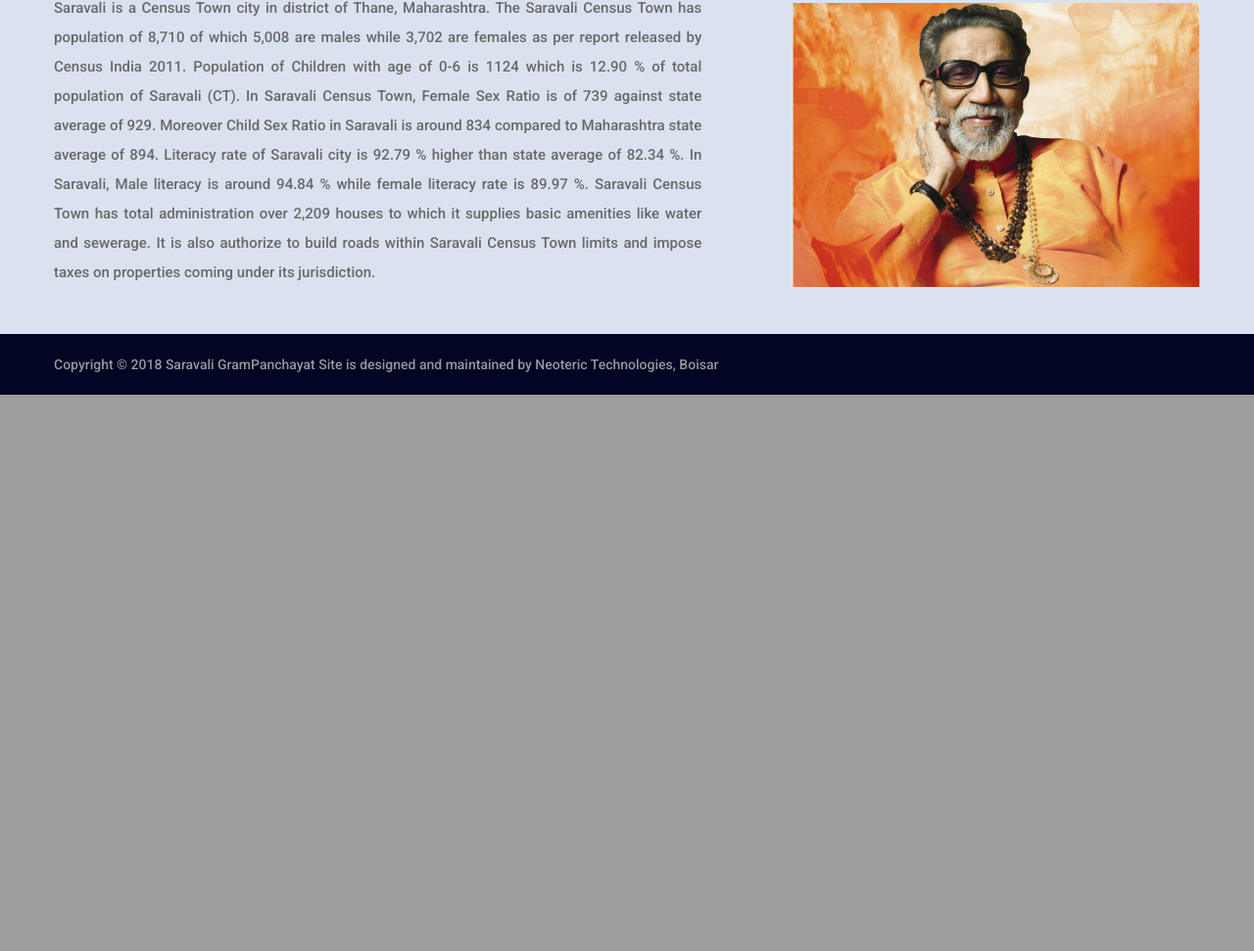
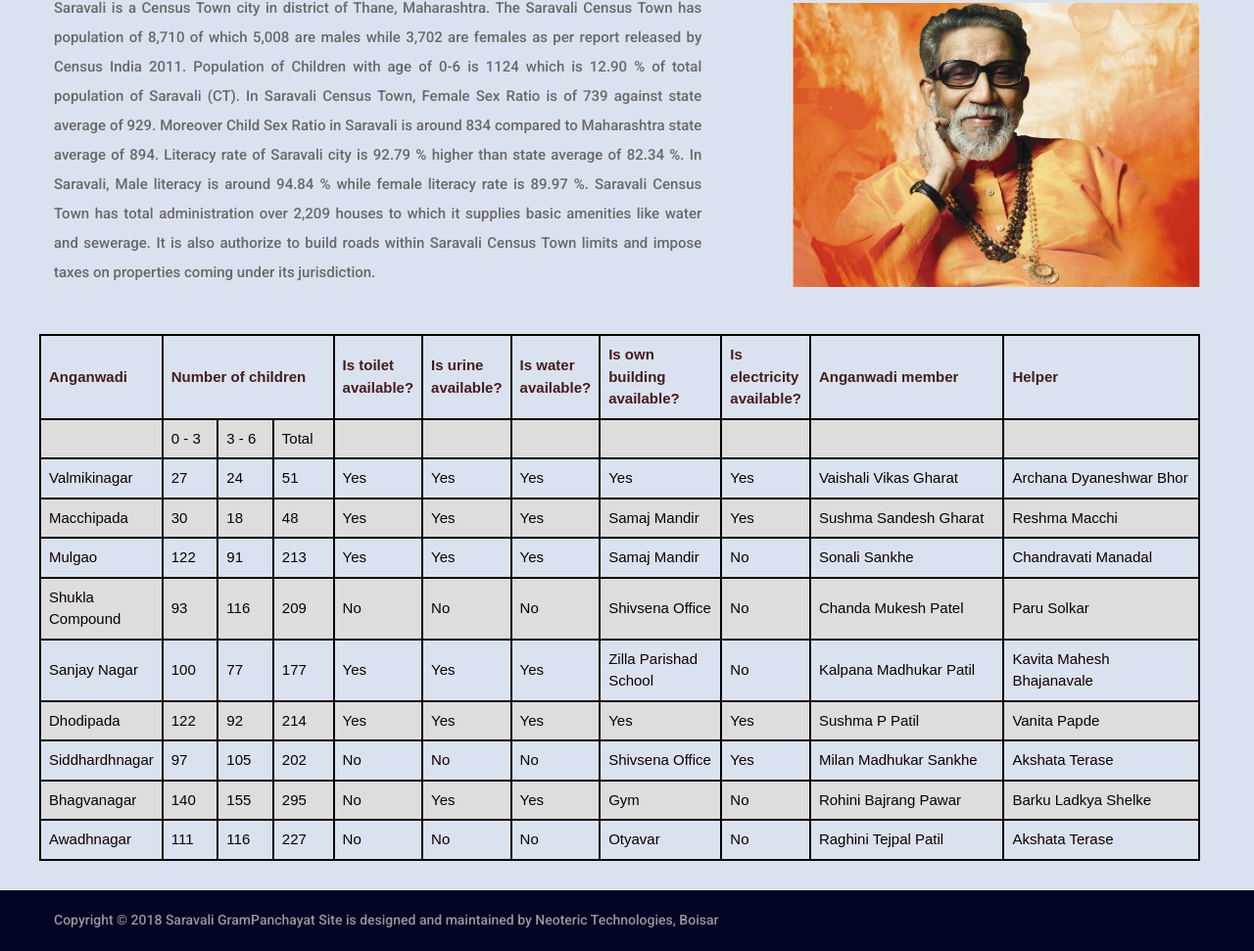
Before and after one commit to rohitpythoncoding/grampanchayat, a Django app: page / in a window 1280 px wide. Shown: the part 1349-2320 px from the top of the page at 98% size. Before the commit the page ends 1752 px from the top, so only its background shows below. Run offline with Django 3.2, Linux system fonts and the light colour scheme; some libraries are stand-ins or nearby versions.

Commit message:
added info in about page

```diff
--- a/grampanchayatSaravali/static/styles/main_styles.css
+++ b/grampanchayatSaravali/static/styles/main_styles.css
@@ -48,7 +48,7 @@ body
 	font-size: 15px;
 	font-weight: 500;
 	background: #dbe2ef;
-	color: #696969;
+	color: #0c0000;
 }
 div
 {
--- a/grampanchayatSaravali/templates/grampanchayatSaravali/index.html
+++ b/grampanchayatSaravali/templates/grampanchayatSaravali/index.html
@@ -23,6 +23,34 @@
 <link rel="stylesheet" type="text/css" href="{%static 'plugins/OwlCarousel2-2.2.1/animate.css'%}">
 <link rel="stylesheet" type="text/css" href="{%static 'styles/main_styles.css'%}">
 <link rel="stylesheet" type="text/css" href="{%static 'styles/responsive.css'%}">
+<style>
+		table {
+    font-family: arial, sans-serif;
+    border-collapse: collapse;
+    width: 100%;
+    border: 2px solid black;
+}
+
+td {
+
+    text-align: left;
+    padding: 8px;
+    border: 2px solid black;
+}
+
+th {
+
+    text-align: left;
+    padding: 8px;
+    border: 2px solid black;
+    color: #441c1c;
+
+}
+
+tr:nth-child(even) {
+    background-color: #dddddd;
+}
+</style>
 </head>
 <body>
 
@@ -237,6 +265,169 @@
 			</div>
 		</div>
 	</div>
+	<div class="news">
+		<div class="container">
+			<div class="row">
+
+				<!-- News Posts -->
+
+
+					<div>
+						<table style="margin-bottom:30px;">
+							<tr>
+                                <th>Anganwadi</th>
+                                <th colspan="3" width="20%">Number of children</th>
+								<th>Is toilet available?</th>
+								<th>Is urine available?</th>
+								<th>Is water available?</th>
+								<th width="15%">Is own building available?</th>
+								<th>Is electricity available?</th>
+								<th width="30%">Anganwadi member</th>
+								<th width="30%">Helper</th>
+
+                            </tr>
+							<tr>
+    							<td></td>
+    							<td>0 - 3</td>
+    							<td>3 - 6</td>
+								<td>Total</td>
+								<td></td>
+								<td></td>
+								<td></td>
+								<td></td>
+								<td></td>
+								<td></td>
+								<td></td>
+							</tr>
+							<tr>
+    							<td>Valmikinagar</td>
+    							<td>27</td>
+    							<td>24</td>
+								<td>51</td>
+								<td>Yes</td>
+								<td>Yes</td>
+								<td>Yes</td>
+								<td>Yes</td>
+								<td>Yes</td>
+								<td>Vaishali Vikas Gharat</td>
+								<td>Archana Dyaneshwar Bhor</td>
+							</tr>
+							<tr>
+    							<td>Macchipada</td>
+    							<td>30</td>
+    							<td>18</td>
+								<td>48</td>
+								<td>Yes</td>
+								<td>Yes</td>
+								<td>Yes</td>
+								<td>Samaj Mandir</td>
+								<td>Yes</td>
+								<td>Sushma Sandesh Gharat</td>
+								<td>Reshma Macchi</td>
+							</tr>
+							<tr>
+    							<td>Mulgao</td>
+    							<td>122</td>
+    							<td>91</td>
+								<td>213</td>
+								<td>Yes</td>
+								<td>Yes</td>
+								<td>Yes</td>
+								<td>Samaj Mandir</td>
+								<td>No</td>
+								<td>Sonali Sankhe</td>
+								<td>Chandravati Manadal</td>
+							</tr>
+							<tr>
+    							<td>Shukla Compound</td>
+    							<td>93</td>
+    							<td>116</td>
+								<td>209</td>
+								<td>No</td>
+								<td>No</td>
+								<td>No</td>
+								<td>Shivsena Office</td>
+								<td>No</td>
+								<td>Chanda Mukesh Patel</td>
+								<td>Paru Solkar</td>
+							</tr>
+							<tr>
+    							<td>Sanjay Nagar</td>
+    							<td>100</td>
+    							<td>77</td>
+								<td>177</td>
+								<td>Yes</td>
+								<td>Yes</td>
+								<td>Yes</td>
+								<td>Zilla Parishad School</td>
+								<td>No</td>
+								<td>Kalpana Madhukar Patil</td>
+								<td>Kavita Mahesh Bhajanavale</td>
+							</tr>
+							<tr>
+    							<td>Dhodipada</td>
+    							<td>122</td>
+    							<td>92</td>
+								<td>214</td>
+								<td>Yes</td>
+								<td>Yes</td>
+								<td>Yes</td>
+								<td>Yes</td>
+								<td>Yes</td>
+								<td>Sushma P Patil</td>
+								<td>Vanita Papde</td>
+							</tr>
+							<tr>
+    							<td>Siddhardhnagar</td>
+    							<td>97</td>
+    							<td>105</td>
+								<td>202</td>
+								<td>No</td>
+								<td>No</td>
+								<td>No</td>
+								<td>Shivsena Office</td>
+								<td>Yes</td>
+								<td>Milan Madhukar Sankhe</td>
+								<td>Akshata Terase</td>
+							</tr>
+							<tr>
+    							<td>Bhagvanagar</td>
+    							<td>140</td>
+    							<td>155</td>
+								<td>295</td>
+								<td>No</td>
+								<td>Yes</td>
+								<td>Yes</td>
+								<td>Gym</td>
+								<td>No</td>
+								<td>Rohini Bajrang Pawar</td>
+								<td>Barku Ladkya Shelke</td>
+							</tr>
+							<tr>
+    							<td>Awadhnagar</td>
+    							<td>111</td>
+    							<td>116</td>
+								<td>227</td>
+								<td>No</td>
+								<td>No</td>
+								<td>No</td>
+								<td>Otyavar</td>
+								<td>No</td>
+								<td>Raghini Tejpal Patil</td>
+								<td>Akshata Terase</td>
+							</tr>
+
+
+
+						</table>
+					</div>
+				</div>
+
+
+			</div>
+		</div>
+	</div>
+
 
 	<!-- Footer -->
 
```
Also changed, not shown: grampanchayatSaravali/static/styles/news.css (+0 -25 lines), grampanchayatSaravali/templates/grampanchayatSaravali/certificates.html (+24 -0 lines), grampanchayatSaravali/templates/grampanchayatSaravali/electedMember.html (+28 -0 lines), grampanchayatSaravali/templates/grampanchayatSaravali/workers.html (+27 -0 lines), db.sqlite3.
